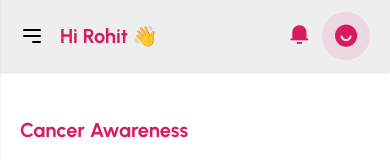
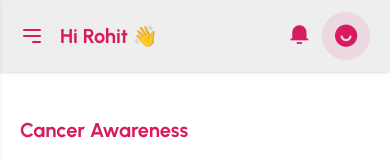
Before and after one commit to Rohit17112003/cancerawareness, a Next.js app: page / in a window 390 px wide. Shown: the top 160 px of the page. Built offline with nearby package versions, Linux system fonts and the light colour scheme.

Commit message:
complete this project

```diff
--- a/components/organisms/Header.jsx
+++ b/components/organisms/Header.jsx
@@ -3,7 +3,7 @@ import Link from "next/link";
 const Header = ({ isSidebarOpen, setIsSidebarOpen, pageTitle }) => {
   return (
     <header className="sticky top-0 z-10 flex items-center justify-between bg-[#00000011] px-5 py-3 shadow-sm md:px-8">
-      <div className="flex items-center gap-4 sm:gap-0">
+      <div className="flex items-center gap-4 sm:gap-0 text-primary">
         <button
           onClick={() => setIsSidebarOpen(!isSidebarOpen)}
           className="outline-none md:hidden"
--- a/components/organisms/SideBar.jsx
+++ b/components/organisms/SideBar.jsx
@@ -15,11 +15,11 @@ const SideBar = ({ isSidebarOpen, setIsSidebarOpen }) => {
 
   return (
     <div
-      className={`fixed inset-y-0 left-0 z-30 transform bg-[#00000011] shadow transition-transform duration-300 md:relative md:translate-x-0 ${
+      className={`fixed inset-y-0 left-0 z-30 transform  shadow transition-transform duration-300 md:relative md:translate-x-0 ${
         isSidebarOpen ? "translate-x-0" : "-translate-x-full"
       } w-64 md:w-64 xl:w-64`}
     >
-      <nav className="flex h-full flex-col gap-7 py-4">
+      <nav className="flex h-full flex-col gap-7 py-4 bg-white md:bg-[#00000011]">
         <div className="flex px-4">
           {
             <Link href="/">
```
